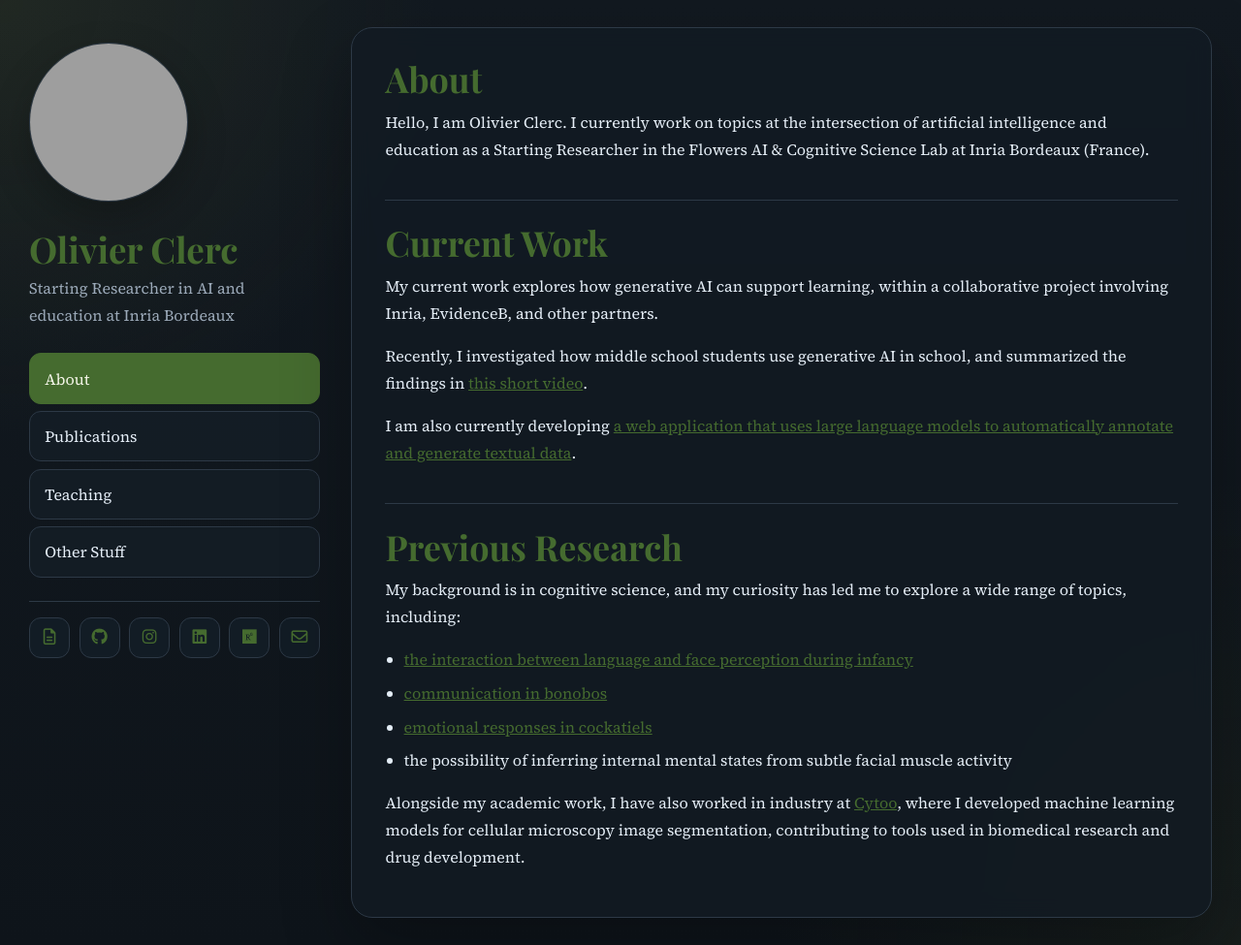
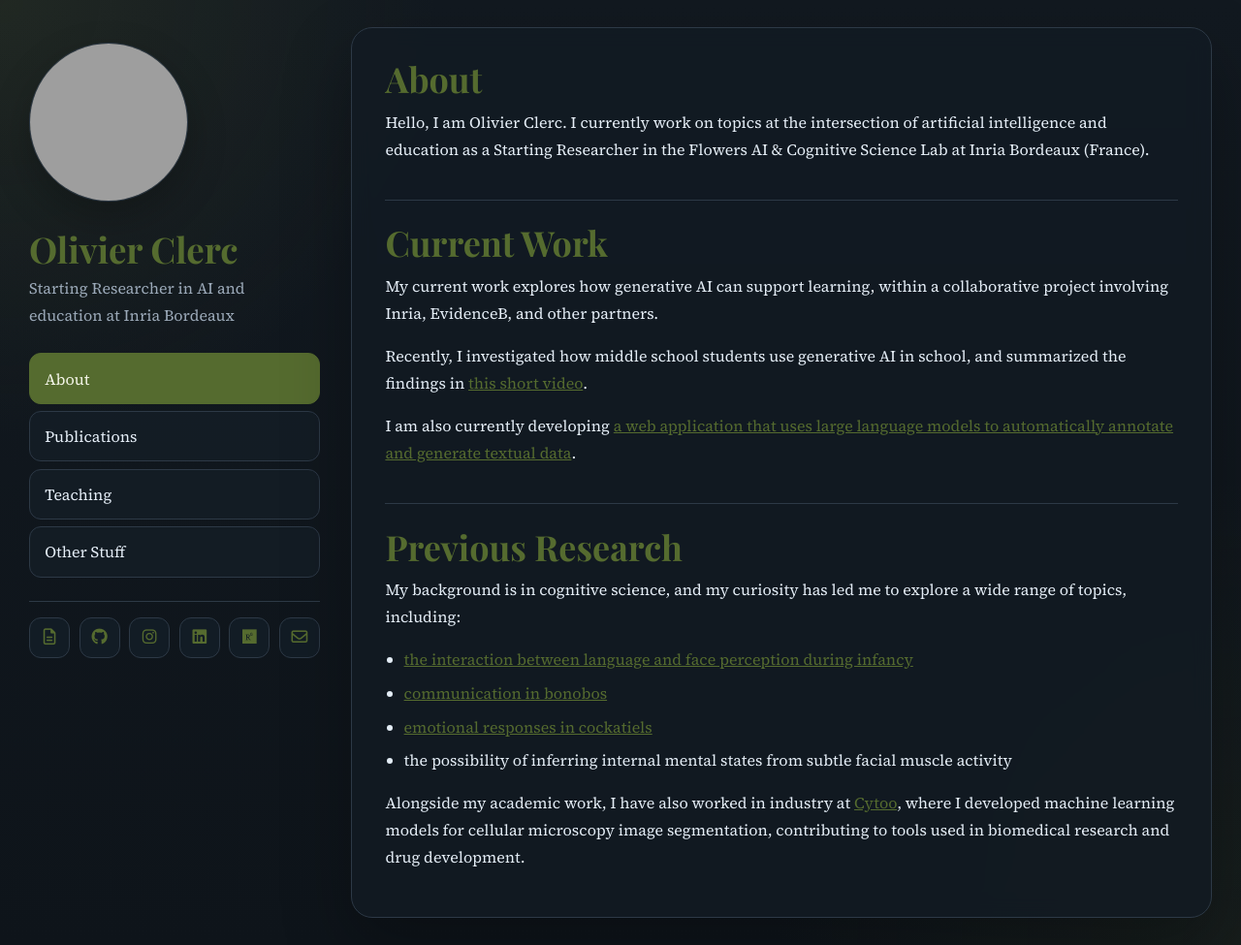
Before and after one commit to OlivierLClerc/OlivierLClerc.github.io, a Jekyll site: the page built from index.md, in a window 1280 px wide and 975 px high. Shown: the whole window at 97% size. Built offline with Jekyll 4.4.1, drawn with Linux system fonts in a browser that asks for light colours; grey boxes are pictures that could not be loaded.

Commit message:
chore: update style.scss

```diff
--- a/assets/css/style.scss
+++ b/assets/css/style.scss
@@ -9,7 +9,7 @@
   --panel: rgba(19, 27, 35, 0.84);
   --text: #e4edf6;
   --muted: #9ba9b8;
-  --accent: #456b2f;
+  --accent: #556B2F;
   --line: #2d3946;
   --soft: #17212b;
 }
```
